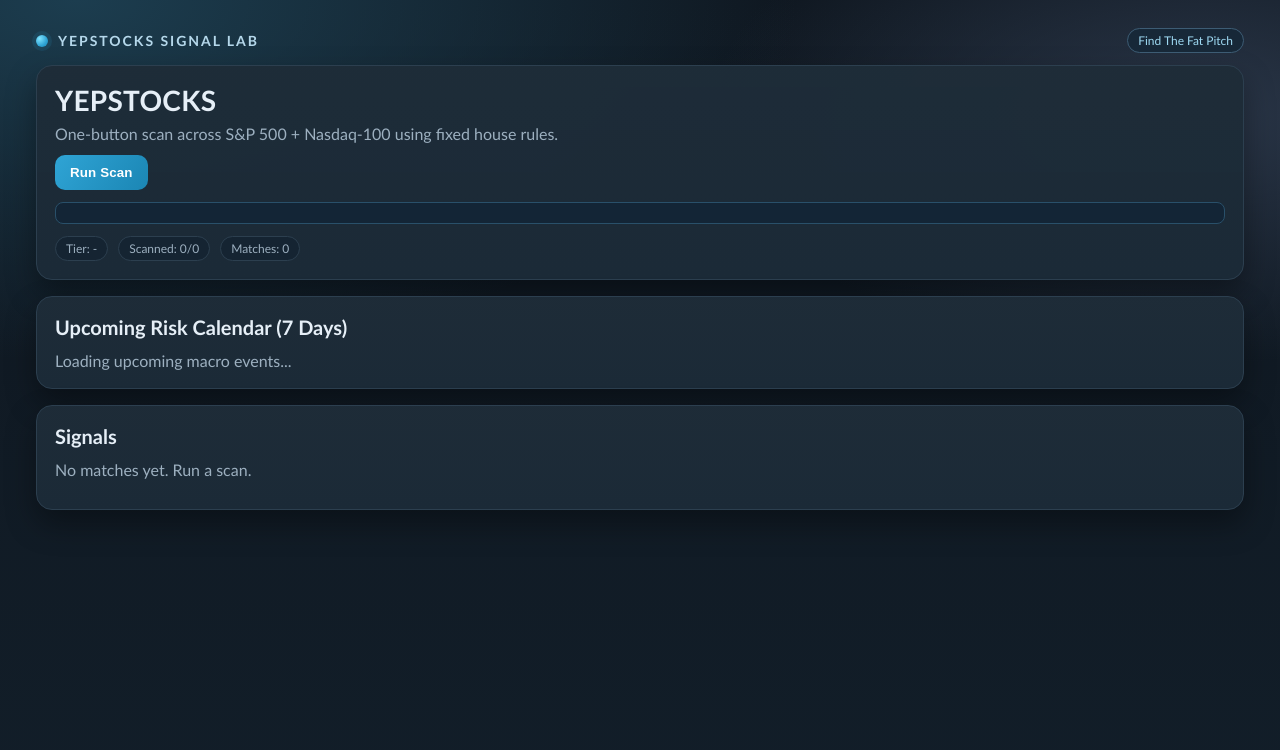
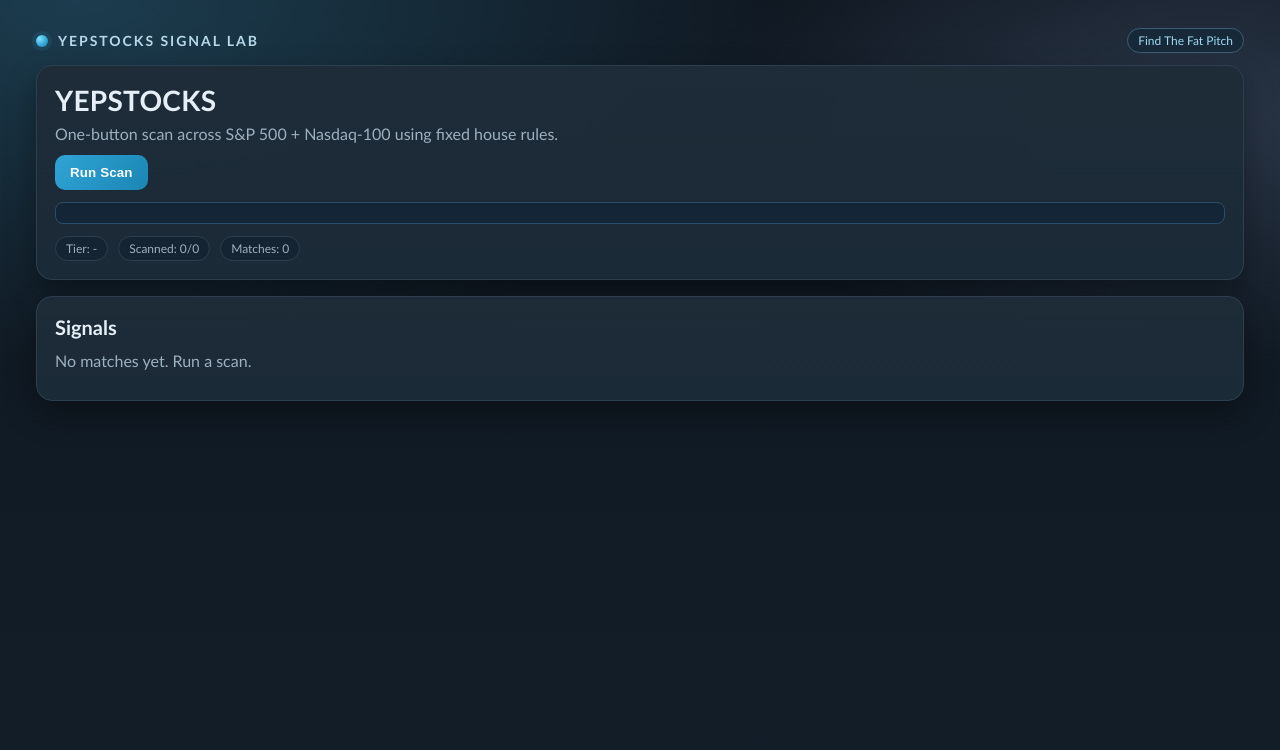
Before and after one commit to jamiewoolner-svg/yep, a Flask app: page / in a window 1280 px wide. Shown: the top 750 px of the page. Run offline with Flask 3, Linux system fonts and the light colour scheme; some libraries are stand-ins or nearby versions.

Commit message:
Remove risk calendar UI and broaden fallback tier to avoid zero-result scans

```diff
--- a/app.py
+++ b/app.py
@@ -1049,7 +1049,7 @@ def scan_stream() -> Response:
             parsed_tiers = [float(getattr(base_args, "min_course_pattern_score", 62.0)), 56.0, 50.0]
     else:
         strict = float(getattr(base_args, "min_course_pattern_score", 62.0))
-        parsed_tiers = [strict, max(56.0, strict - 4.0), 50.0]
+        parsed_tiers = [strict, 50.0, 35.0]
     course_score_tiers = sorted({max(0.0, t) for t in parsed_tiers}, reverse=True)
     # Coverage tiers: keep strict rules in tier 1, then relax BB gates gradually.
     bb_multiple_tiers = [
@@ -1149,8 +1149,23 @@ def scan_stream() -> Response:
             tier_args.min_band_ride_score = band_ride_tiers[tier_i]
             tier_args.require_widening_oscillation = require_oscillation_tiers[tier_i]
             tier_args.min_band_oscillation_score = bb_osc_tiers[tier_i]
-            tier_args.recent_daily_bars = 15
-            tier_args.recent_233_bars = 15
+            tier_args.recent_daily_bars = 15 if tier_i < 2 else 21
+            tier_args.recent_233_bars = 15 if tier_i < 2 else 21
+            if tier_i == 2:
+                # True fallback tier: broaden to avoid all-zero scans.
+                tier_args.pows = False
+                tier_args.min_course_pattern_score = min(tier_args.min_course_pattern_score, 35.0)
+                tier_args.min_target_band_pct = min(tier_args.min_target_band_pct, 0.003)
+                tier_args.min_band_vs_prev_month = min(tier_args.min_band_vs_prev_month, 1.0)
+                tier_args.max_band_double_age = max(tier_args.max_band_double_age, 30)
+                tier_args.min_band_width_now = min(tier_args.min_band_width_now, 0.0)
+                tier_args.min_band_width_percentile = min(tier_args.min_band_width_percentile, 0.0)
+                tier_args.min_band_slope3 = min(tier_args.min_band_slope3, -1.0)
+                tier_args.min_band_expansion = min(tier_args.min_band_expansion, -1.0)
+                tier_args.band_touch_lookback = max(tier_args.band_touch_lookback, 30)
+                tier_args.require_band_widen_window = False
+                tier_args.require_widening_oscillation = False
+                tier_args.require_band_ride = False
             if idx > 0:
                 yield json.dumps(
                     {
--- a/templates/index.html
+++ b/templates/index.html
@@ -103,15 +103,6 @@
     }
     .metrics { display: flex; gap: 10px; font-size: 12px; color: var(--muted); margin-top: 8px; flex-wrap: wrap; }
     .metrics span { background: #152432; border: 1px solid var(--line); border-radius: 999px; padding: 4px 10px; }
-    .calendar-list {
-      margin: 0;
-      padding-left: 18px;
-      color: var(--ink);
-      max-height: 220px;
-      overflow: auto;
-    }
-    .calendar-list li { margin: 4px 0; }
-    .calendar-empty { color: var(--muted); margin: 0; }
     .err { color: var(--danger); font-weight: 700; margin-top: 8px; }
     #empty-note { margin-top: 10px; }
     .signal-feed {
@@ -217,12 +208,6 @@
     </div>
 
     <div class="card">
-      <h2>Upcoming Risk Calendar (7 Days)</h2>
-      <p id="calendar-note" class="calendar-empty">Loading upcoming macro events...</p>
-      <ul id="calendar-list" class="calendar-list"></ul>
-    </div>
-
-    <div class="card">
       <h2>Signals</h2>
       <p id="empty-note">No matches yet. Run a scan.</p>
       <div id="signal-feed" class="signal-feed"></div>
@@ -238,8 +223,6 @@
     const tierEl = document.getElementById('m-tier');
     const scannedEl = document.getElementById('m-scanned');
     const matchesEl = document.getElementById('m-matches');
-    const calendarNote = document.getElementById('calendar-note');
-    const calendarList = document.getElementById('calendar-list');
 
     let activeController = null;
     const models = [];
@@ -526,36 +509,6 @@
       }
     }
 
-    async function loadCalendar(symbols = []) {
-      try {
-        calendarNote.textContent = 'Loading upcoming events...';
-        calendarList.innerHTML = '';
-        const qs = new URLSearchParams();
-        qs.set('days', '7');
-        if (symbols.length) qs.set('symbols', symbols.join(','));
-        const resp = await fetch(`/calendar_events?${qs.toString()}`);
-        if (!resp.ok) {
-          calendarNote.textContent = `Calendar unavailable (${resp.status}).`;
-          return;
-        }
-        const payload = await resp.json();
-        const events = Array.isArray(payload.events) ? payload.events : [];
-        if (!events.length) {
-          calendarNote.textContent = 'No major events in the next 7 days.';
-          return;
-        }
-        calendarNote.textContent = `Loaded ${events.length} event(s) for the next ${payload.days || 7} day(s).`;
-        for (const ev of events) {
-          const li = document.createElement('li');
-          const sym = String(ev.label || '').includes('Earnings') ? ' [earnings]' : '';
-          li.textContent = `${ev.date} - ${ev.label}${sym}`;
-          calendarList.appendChild(li);
-        }
-      } catch (err) {
-        calendarNote.textContent = `Calendar load failed: ${err}`;
-      }
-    }
-
     async function handleMessage(msg) {
       if (msg.type === 'status' || msg.type === 'progress') {
         status.textContent = msg.message;
@@ -595,7 +548,6 @@
       }
       if (msg.type === 'done') {
         status.textContent = `Done. ${msg.count} match(es), tier: ${msg.tier}`;
-        await loadCalendar(sortedSymbols());
         return;
       }
       if (msg.type === 'metrics') {
@@ -667,7 +619,6 @@
       }
     });
 
-    // Initial calendar load can block on external feeds; defer until scan completes.
   </script>
 </body>
 </html>
```
